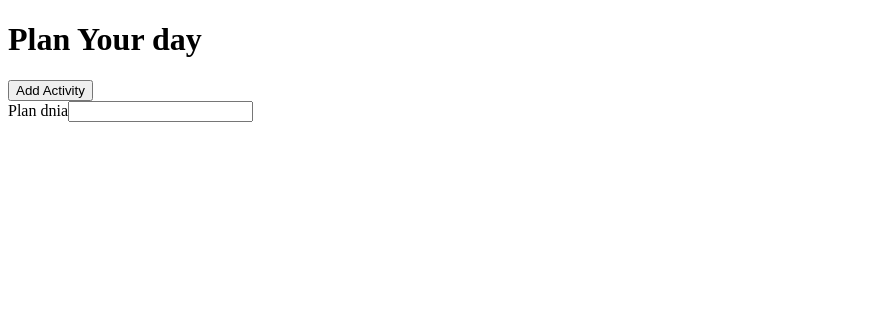
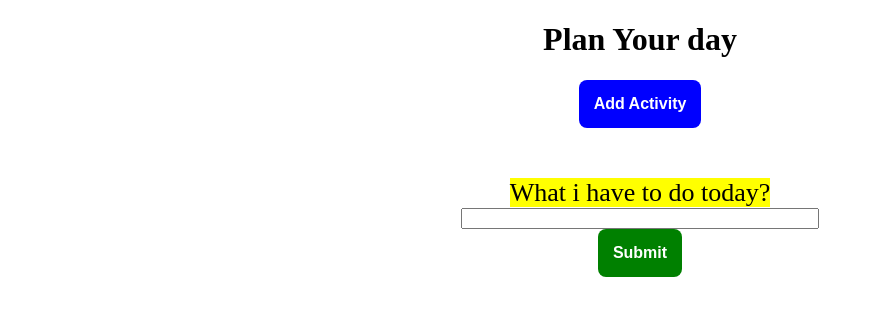
Before and after one commit to kajetan-mazur/kajetan-mazur.github.io, a plain HTML site: page index.html in a window 1280 px wide. Both pictures are taken after a click on the button "Add Activity". Shown: the whole page, without its empty margins (0-874 px from the left). Drawn offline with Linux system fonts and the light colour scheme.

Commit message:
adding little style-ish and some functionality

```diff
--- /dev/null
+++ b/css/main.css
@@ -0,0 +1,38 @@
+html {
+  text-align: center;
+}
+
+button#btnAddActivity {
+  background-color: blue;
+  border: 1px;
+  color: white;
+  text-align: center;
+  font-size: 16px;
+  font-weight: bolder;
+  border-radius: 8px;
+  padding: 15px;
+}
+
+label#label {
+  font-size: 26px;
+  background-color: yellow;
+}
+
+form#form {
+  margin-top: 50px;
+}
+
+input#divFormInput {
+  width: 350px;
+}
+
+button#divFormSubmit {
+  background-color: green;
+  border: 1px;
+  color: white;
+  text-align: center;
+  font-size: 16px;
+  font-weight: bolder;
+  border-radius: 8px;
+  padding: 15px;
+}
--- a/index.html
+++ b/index.html
@@ -1,10 +1,12 @@
 <!DOCTYPE html>
 <head>
   <title>Todo App</title>
+  <link rel="stylesheet" href="css/main.css" />
 </head>
 <body>
   <h1>Plan Your day</h1>
+  <div id="dayPlan"></div>
+  <button type="submit" id="btnAddActivity">Add Activity</button>
+  <div id="divForm"></div>
+  <script src="js/main.js"></script>
 </body>
-<button type="submit" id="btnAddActivity">Add Activity</button>
-<div id="divForm"></div>
-<script src="js/main.js"></script>
--- a/js/main.js
+++ b/js/main.js
@@ -1,6 +1,17 @@
 var btnAddActivity = document.getElementById('btnAddActivity');
 btnAddActivity.addEventListener('click', function(){createForm();});
+var num =1;
 function createForm(){
   var divForm = document.getElementById('divForm');
-  divForm.innerHTML='<form><label>Plan dnia</label><input></form>';
+  divForm.innerHTML='<form id="form"><label id="label">What i have to do today?</label><br/><input id="divFormInput"><br/><button type="submit" id="divFormSubmit">Submit</button></form>';
+  var divFormSubmit = document.getElementById('divFormSubmit');
+  divFormSubmit.addEventListener('click', function(){addDayPlan(event);});
 }
+
+function addDayPlan(){
+  event.preventDefault();
+  var dayPlan = document.getElementById('dayPlan');
+  var divFormInput = document.getElementById('divFormInput').value;
+  dayPlan.innerHTML += `<p>${num}.${divFormInput}</p>`;
+  num++;
+}
```
Also changed, not shown: 1 other file.
